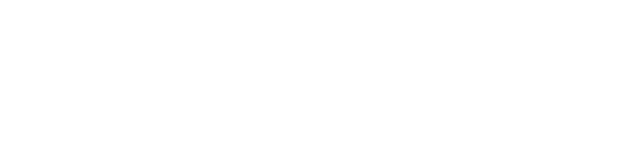
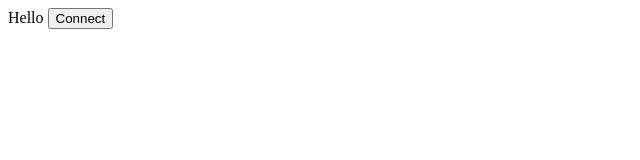
Before and after one commit to liquidoxygen96/frontend_hackathon, a plain HTML site: page index.html in a window 1280 px wide. Shown: the whole page, without its empty margins (0-640 px from the left). Drawn offline with Linux system fonts and the light colour scheme.

Commit message:
connect_ethereum

```diff
--- a/index.html
+++ b/index.html
@@ -6,5 +6,17 @@
     <meta name="viewport" content="width=device-width, initial-scale=1.0" />
     <title>Document</title>
   </head>
-  <body></body>
+  <body>
+    Hello
+
+    <button onClick="connect()">Connect</button>
+
+    <script>
+      async function connect() {
+        if (typeof window.ethereum !== "undefined") {
+          await window.ethereum.request({ method: "eth_requestAccounts" });
+        }
+      }
+    </script>
+  </body>
 </html>
```
